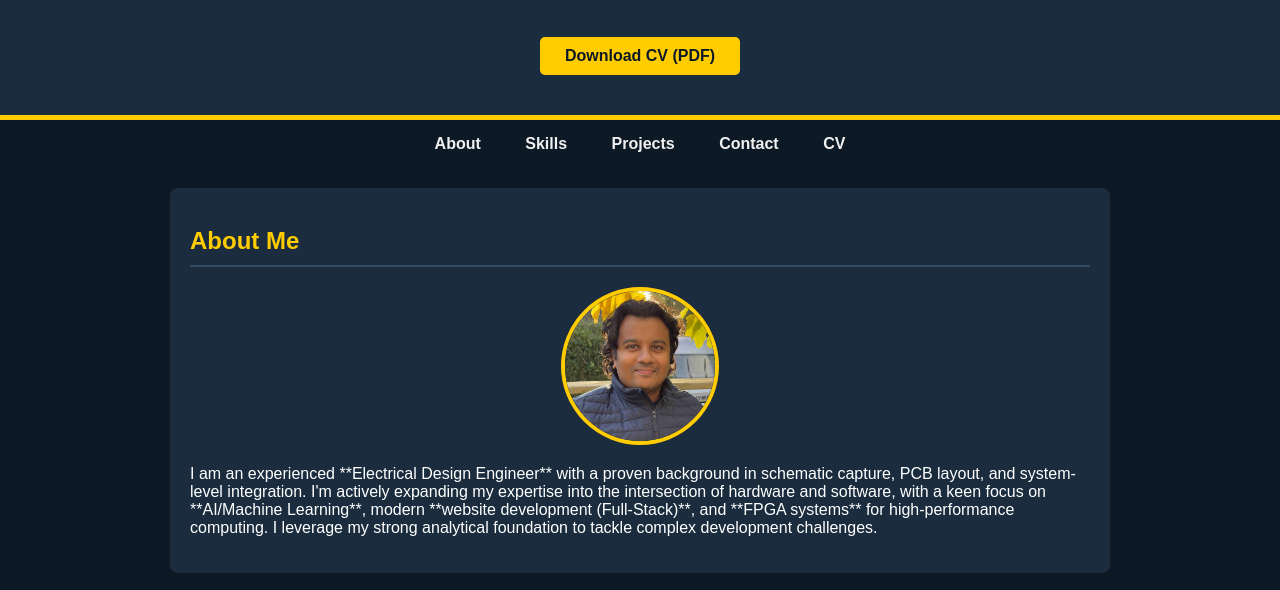
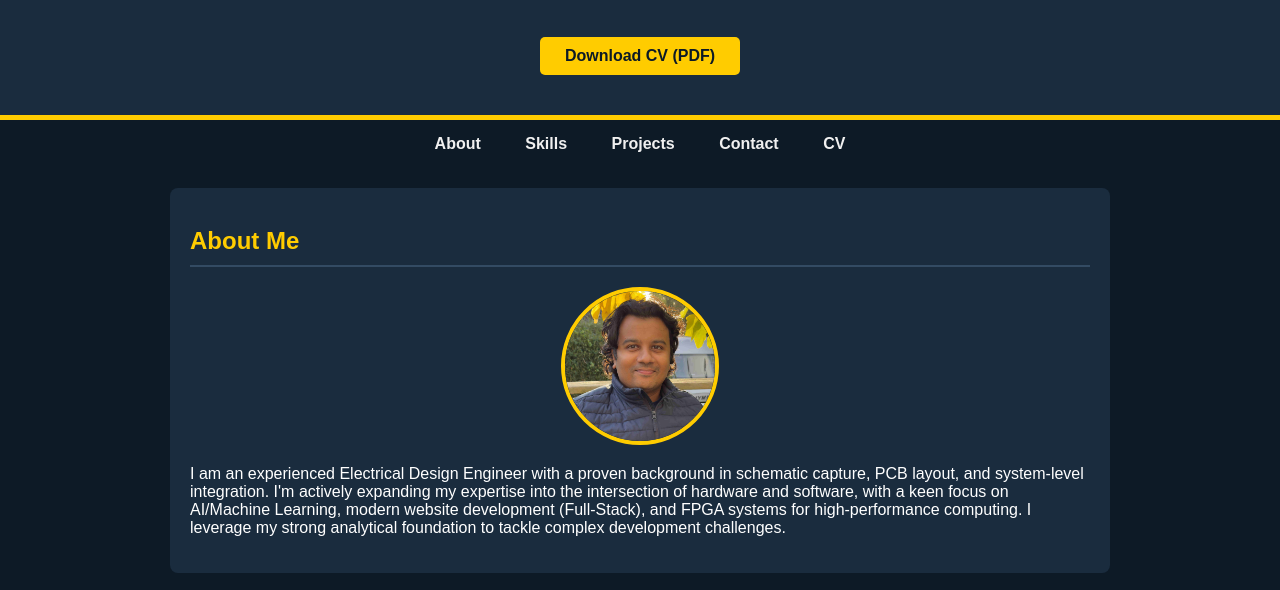
Before and after one commit to nakulkrishnan/my-webpage, a plain HTML site: page index.html in a window 1280 px wide. Shown: the part 189-779 px from the top of the page. Drawn offline with Linux system fonts and the light colour scheme.

Commit message:
Update index.html

```diff
--- a/index.html
+++ b/index.html
@@ -30,7 +30,7 @@
         <section id="about">
             <h2>About Me</h2>
             <img src="images/my-photo.png" alt="Nakul Krishnan" class="profile-photo">
-            <p>I am an experienced **Electrical Design Engineer** with a proven background in schematic capture, PCB layout, and system-level integration. I'm actively expanding my expertise into the intersection of hardware and software, with a keen focus on **AI/Machine Learning**, modern **website development (Full-Stack)**, and **FPGA systems** for high-performance computing. I leverage my strong analytical foundation to tackle complex development challenges.</p>
+            <p>I am an experienced Electrical Design Engineer with a proven background in schematic capture, PCB layout, and system-level integration. I'm actively expanding my expertise into the intersection of hardware and software, with a keen focus on AI/Machine Learning, modern website development (Full-Stack), and FPGA systems for high-performance computing. I leverage my strong analytical foundation to tackle complex development challenges.</p>
         </section>
 
         <section id="skills">
```
